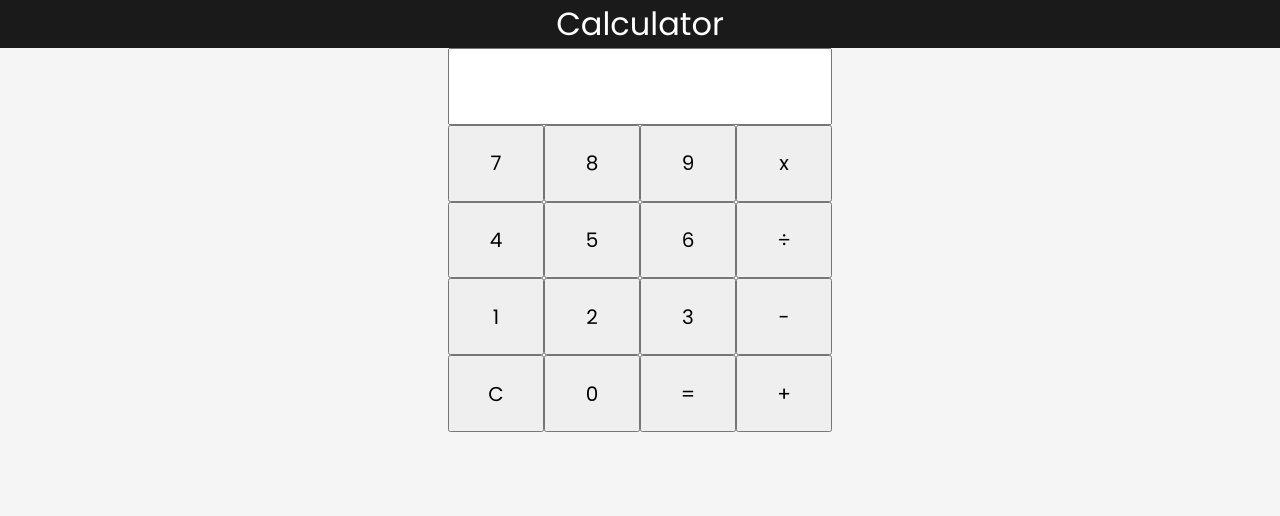
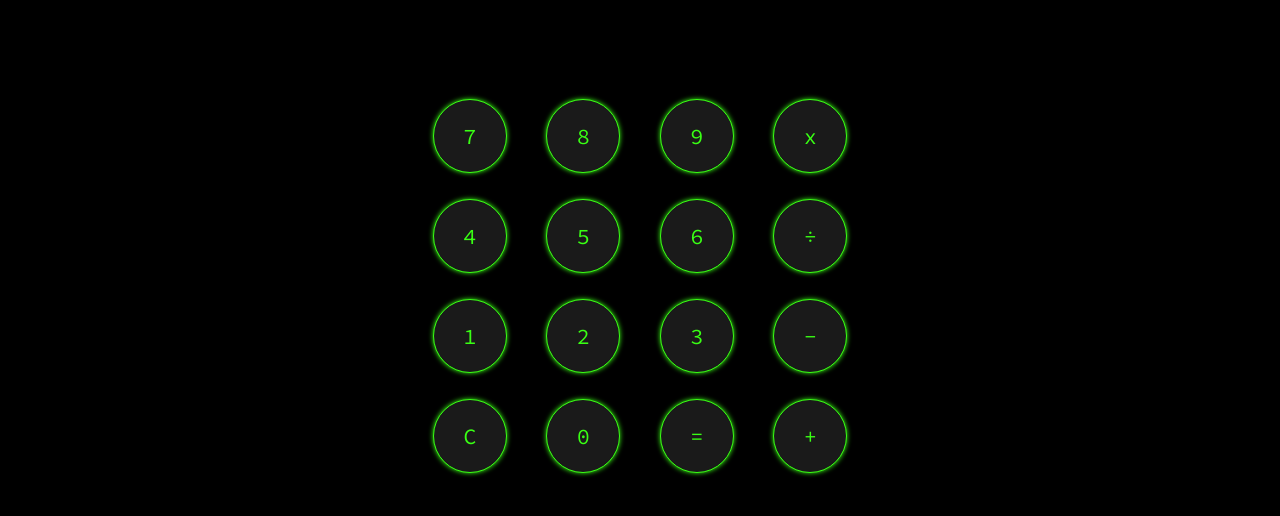
Before and after one commit to GeorgeZisis95/calculator, a website built with webpack: page src/template.html in a window 1280 px wide. Built offline with nearby package versions, Linux system fonts and the light colour scheme.

Commit message:
Finish styling

```diff
--- a/src/styles.css
+++ b/src/styles.css
@@ -1,12 +1,18 @@
-@import url('https://fonts.googleapis.com/css2?family=Poppins:wght@300;400;500;700;900&display=swap');
+@import url('https://fonts.googleapis.com/css2?family=Source+Code+Pro:ital,wght@0,200..900;1,200..900&display=swap');
 
 :root {
     --pad: calc(12px + 1.5625vw);
 
-    --fs-base: calc(15px + 0.390625vw);
+    --fs-base: calc(17px + 0.390625vw);
     --fs-h1: 2rem;
     --fs-h2: 1.5rem;
     --fs-h3: 1.3rem;
+
+    --bck-color: #000000;
+    --txt-color: #39ff14;
+    --btn-color: #1a1a1a;
+    --btn-color-hover: #145214;
+    --txt-color-hover: #c3ffc3;
 }
 
 * {
@@ -14,7 +20,7 @@
     padding: 0;
     font: inherit;
     box-sizing: border-box;
-    font-family: "Poppins", sans-serif;
+    font-family: "Source Code Pro", monospace;
 }
 
 body {
@@ -23,25 +29,44 @@ body {
     flex-direction: column;
     justify-content: center;
     align-items: center;
-    background-color: #f5f5f5;
-}
-
-h1 {
-    background-color: #1a1a1a;
-    font-size: var(--fs-h1);
-    text-align: center;
-    color: #fff;
-    width: 100%;
+    background-color: var(--bck-color);
 }
 
 .container {
     display: grid;
     grid-template-columns: 1fr 1fr 1fr 1fr;
 
-    width: 30%;
+    width: calc(70px + 35vw);
     aspect-ratio: 1;
+
+    padding: var(--pad);
+
 }
 
 input {
-    grid-column: 1 / -1;
+    grid-column: 1/5;
+    background-color: inherit;
+    color: var(--txt-color);
+    border: none;
+    text-align: center;
 }
+
+button {
+    align-self: center;
+    justify-self: center;
+    border: 1px solid #39FF14;
+    box-shadow: 0 0 5px #39FF14;
+    border-radius: 100%;
+    aspect-ratio: 1;
+    width: calc(10px + 5vw);
+    padding: 0;
+    background-color: var(--btn-color);
+    color: var(--txt-color);
+    transition: transform 0.2s ease;
+}
+
+button:hover {
+    background-color: var(--btn-color-hover);
+    color: var(--txt-color-hover);
+    transform: scale(1.1) translateX(2%);
+}
--- a/src/template.html
+++ b/src/template.html
@@ -4,11 +4,11 @@
 <head>
     <meta charset="UTF-8">
     <meta name="viewport" content="width=device-width, initial-scale=1.0">
+    <link rel="icon" type="image/x-icon" href="favicon.ico">
     <title>Calculator</title>
 </head>
 
 <body>
-    <h1>Calculator</h1>
     <div class="container">
         <input readonly>
         <button data-number="7">7</button>
@@ -29,6 +29,7 @@
         <button data-number="+">+</button>
     </div>
 
+
 </body>
 
 </html>
```
Also changed, not shown: src/favicon.ico (added).
